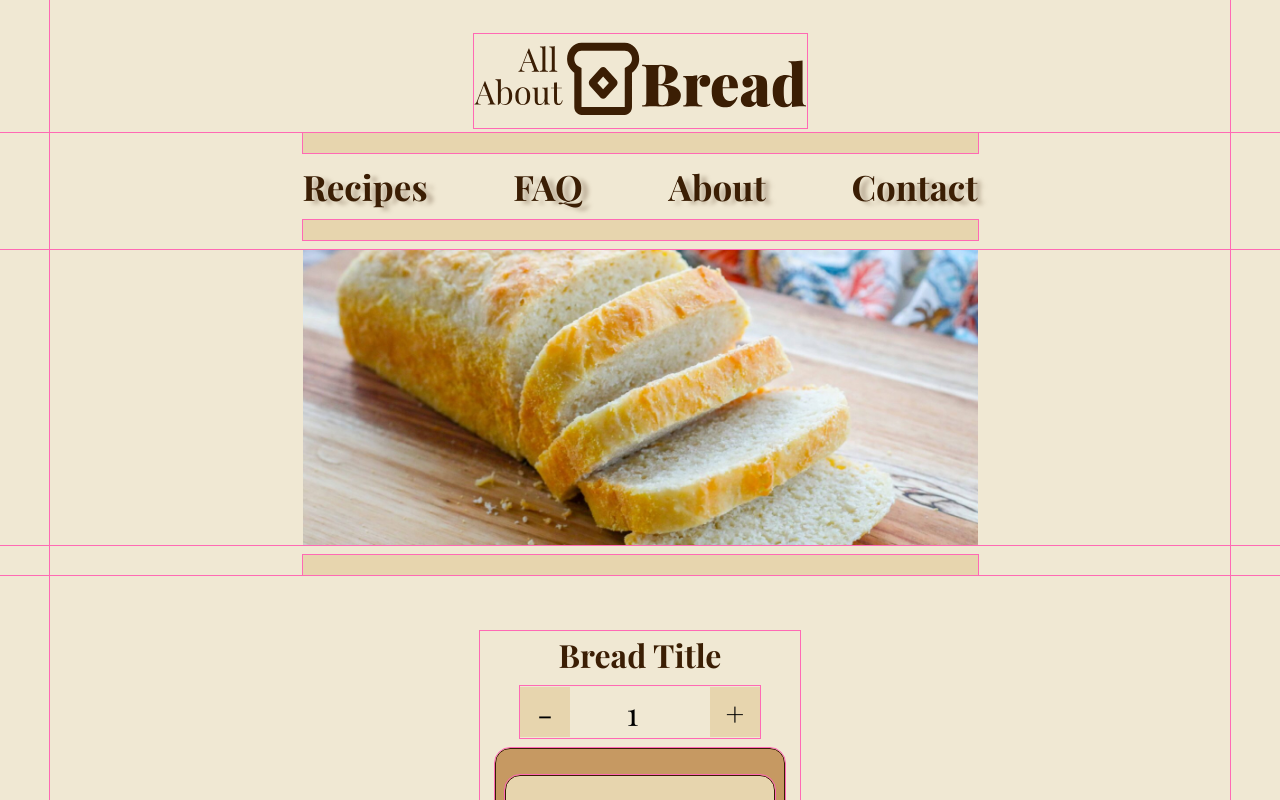
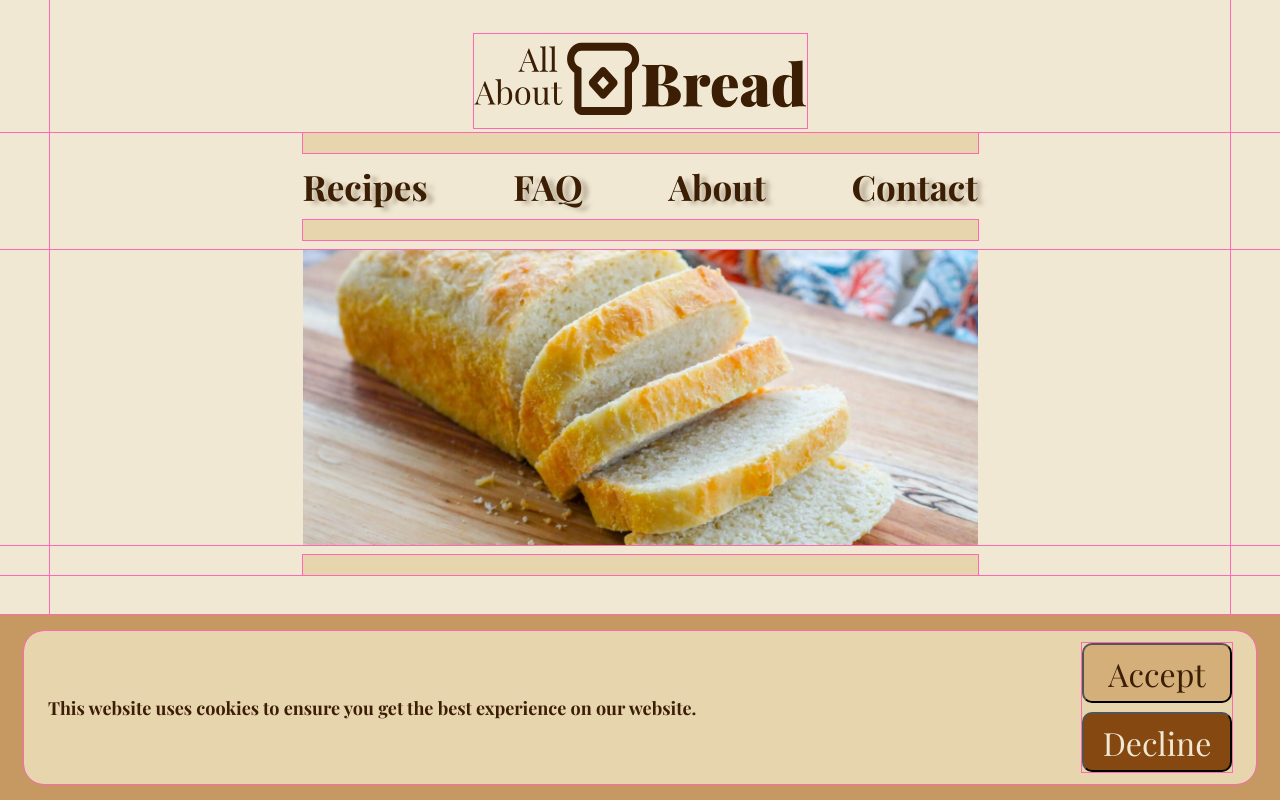
Before and after one commit to Medieinstitutet/fed23d-grafiska-verktyg-olympia, a React (Vite) app: page / in a window 1280 px wide. Shown: the top 800 px of the page. Built offline with nearby package versions, Linux system fonts and the light colour scheme; a web font is replaced by a local one.

Commit message:
:coffin: removed comments around cookiebar to make it visible

```diff
--- a/src/App.tsx
+++ b/src/App.tsx
@@ -6,7 +6,7 @@ import Context from './context/Context';
 import About from './components/main/about/About';
 import FAQ from './components/main/faq/FAQ';
 import Divider from './components/shared/Divider';
-// import Cookiebar from './components/cookiebar/Cookiebar';
+import Cookiebar from './components/cookiebar/Cookiebar';
 /* import Lightbox from './components/shared/Lightbox'; */
 
 function App() {
@@ -14,7 +14,7 @@ function App() {
 
   if (!context) return;
 
-  // const { isCookiebarOpen } = context;
+  const { isCookiebarOpen } = context;
 
   return (
     <>
@@ -26,7 +26,7 @@ function App() {
         <About />
       </main>
       <Footer />
-      {/* {isCookiebarOpen && <Cookiebar />}
+      {isCookiebarOpen && <Cookiebar />}
       {/*   <Lightbox /> will depend on modalState! */}
     </>
   );
```
